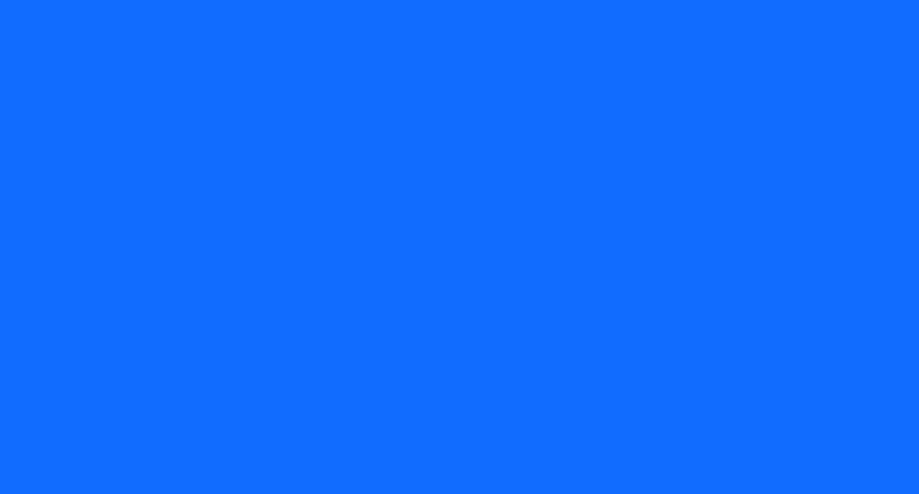
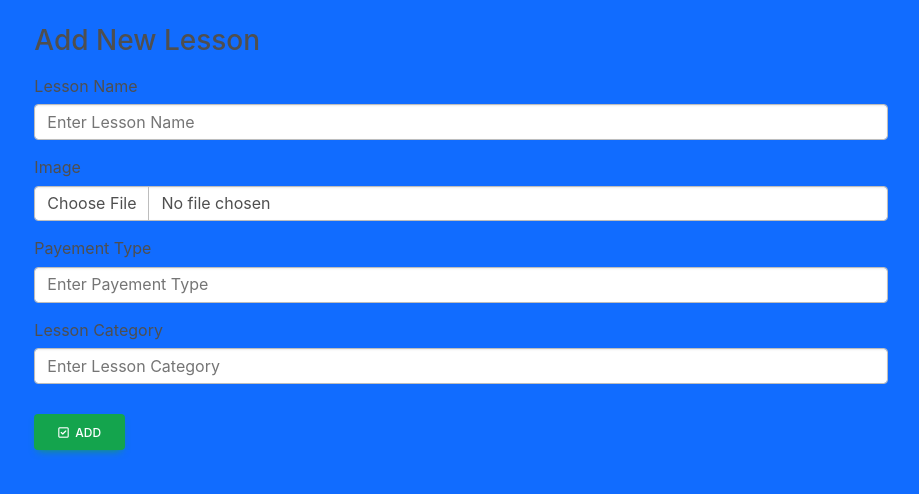
Before and after one commit to kORzix/KiddieEd-react-frontend, a React (Create React App) app: page /addlesson in a window 1280 px wide. Before the commit this address had no page. Shown: the top 494 px of the page, without its empty margins (179-1098 px from the left). Built offline with nearby package versions, Linux system fonts and the light colour scheme; a web font is replaced by a local one.

Commit message:
add lessons save

```diff
--- a/package.json
+++ b/package.json
@@ -6,6 +6,7 @@
     "@testing-library/jest-dom": "^5.16.5",
     "@testing-library/react": "^13.4.0",
     "@testing-library/user-event": "^13.5.0",
+    "axios": "^1.5.0",
     "react": "^18.2.0",
     "react-dom": "^18.2.0",
     "react-router-dom": "^6.15.0",
--- a/src/App.js
+++ b/src/App.js
@@ -10,6 +10,7 @@ import Register from "./pages/Register";
 import Worksheet from "./pages/Worksheets";
 import Login from "./pages/LoginPage";
 import Profile from "./pages/More/Profile";
+import AddCourse from "./pages/admin/AddCourse";
 import './index.css';
 
 // Components
@@ -29,6 +30,7 @@ function App() {
           <Route path='/lessons-plans' exact element={<LessonPlans />} />
           <Route path='/more' exact element={<More />} />
           <Route path='/profile' exact element={<Profile />} />
+          <Route path='/addlesson' exact element={<AddCourse />} />
           {/* <Route path='/article/:name' element={<Article />} /> */}
           {/* <Route path='*' element={<NotFound />} /> */}
         </Routes>
--- a/src/pages/More/Profile.js
+++ b/src/pages/More/Profile.js
@@ -1,6 +1,5 @@
 import loginNav from '../../images/games-nav-img.png';
 import profile from '../../images/profile.png';
-import { Link } from "react-router-dom";
 import Navbar from '../../components/navbar';
 
 function Profile() {
--- /dev/null
+++ b/src/pages/admin/AddCourse.js
@@ -0,0 +1,104 @@
+import axios from "axios";
+import React from "react";
+
+export default function AddCourse() {
+  const [lesson, setLesson] = React.useState({
+    lessonName: "",
+    image: "",
+    payment: "",
+    category: "",
+  });
+
+  const handleInputChange = (e) => {
+    const { name, value } = e.target;
+    setLesson({
+      ...lesson,
+      [name]: value,
+    });
+  };
+
+  const onSubmit = (e) => {
+    e.preventDefault();
+    const { lessonName, image, payment, category } = lesson;
+
+    const data = {
+      lessonName: lessonName,
+      image: image,
+      payment: payment,
+      category: category,
+    };
+
+    console.log(data);
+
+    axios.post("http://localhost:8000/lesson/add", data).then((res) => {
+      if (res.data.success) {
+        setLesson({
+          lessonName: "",
+          image: "",
+          payment: "",
+          category: "",
+        });
+      }
+    });
+  };
+
+  return (
+    <div className="col-md-8 mt-4 mx-auto">
+      <h1 className="h3 mb-3 font-weight-normal">Add New Lesson</h1>
+      <form className="needs-validation" noValidate>
+        <div className="form-group" style={{ marginBottom: "15px" }}>
+          <label style={{ marginBottom: "5px" }}>Lesson Name</label>
+          <input
+            type="text"
+            className="form-control"
+            name="lessonName"
+            placeholder="Enter Lesson Name"
+            value={lesson.lessonName}
+            onChange={handleInputChange}
+          />
+        </div>
+        <div className="form-group" style={{ marginBottom: "15px" }}>
+          <label style={{ marginBottom: "5px" }}>Image</label>
+          <input
+            type="file"
+            className="form-control"
+            name="image"
+            placeholder="Upload a Image"
+            value={lesson.image}
+            onChange={handleInputChange}
+          />
+        </div>
+        <div className="form-group" style={{ marginBottom: "15px" }}>
+          <label style={{ marginBottom: "5px" }}>Payement Type</label>
+          <input
+            type="text"
+            className="form-control"
+            name="payment"
+            placeholder="Enter Payement Type"
+            value={lesson.payment}
+            onChange={handleInputChange}
+          />
+        </div>
+        <div className="form-group" style={{ marginBottom: "15px" }}>
+          <label style={{ marginBottom: "5px" }}>Lesson Category</label>
+          <input
+            type="text"
+            className="form-control"
+            name="category"
+            placeholder="Enter Lesson Category"
+            value={lesson.category}
+            onChange={handleInputChange}
+          />
+        </div>
+        <button
+          className="btn btn-success"
+          type="submit"
+          style={{ marginTop: "15px" }}
+          onClick={onSubmit}
+        >
+          <i className="far fa-check-square"></i>&nbsp; Add
+        </button>
+      </form>
+    </div>
+  );
+}
```
Also changed, not shown: 1 other file (tests, documents, lock files or other folders).
